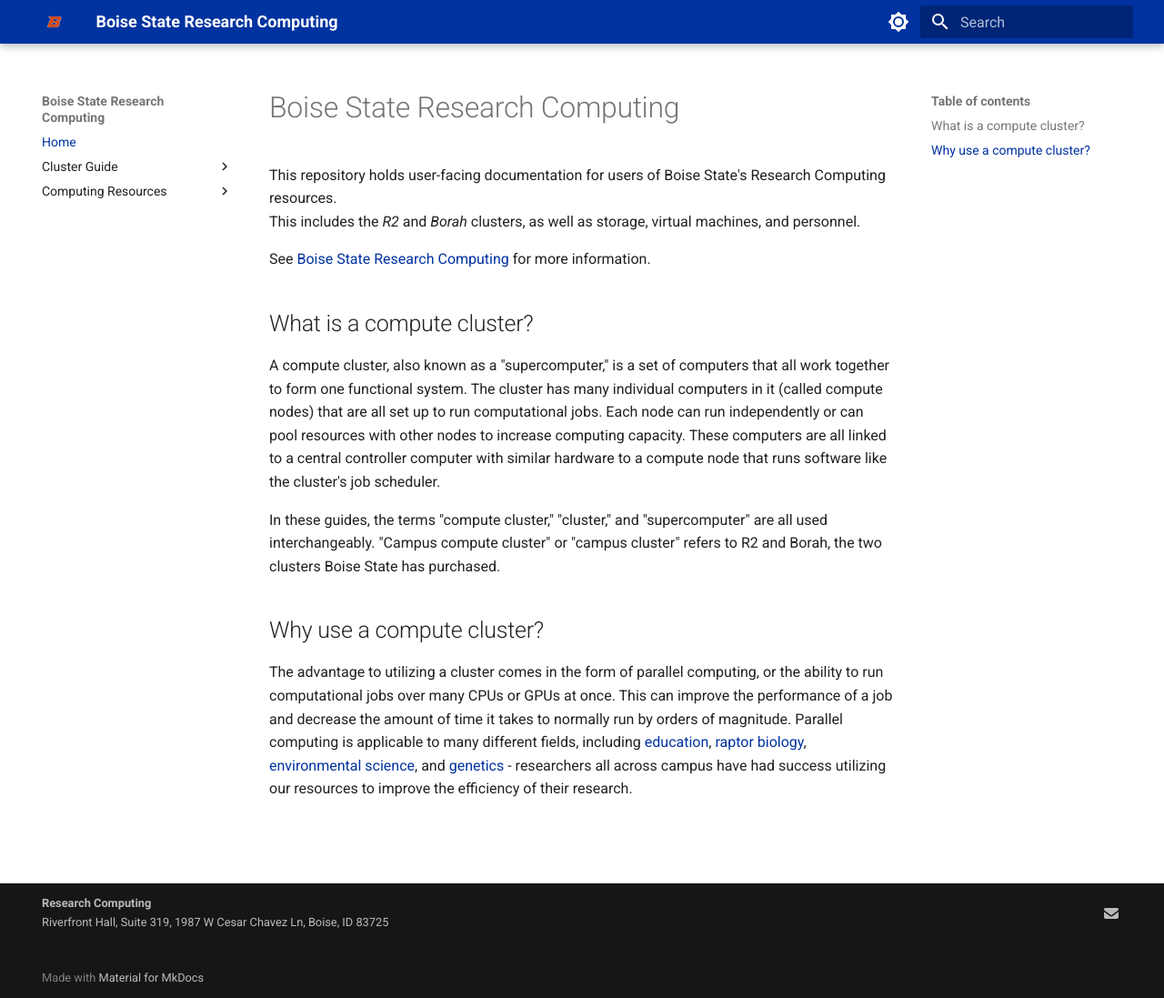
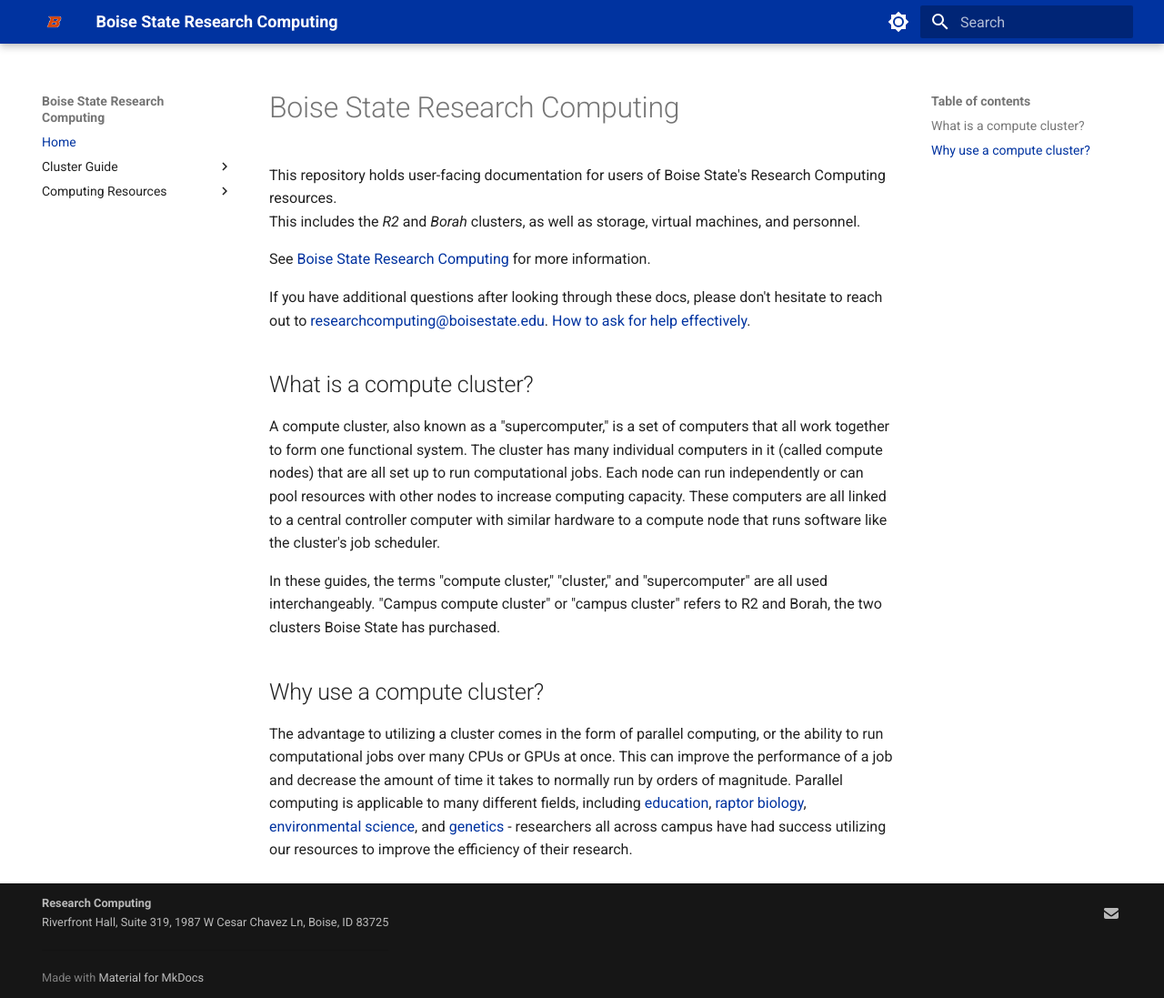
Before and after one commit to bsurc/docs, an MkDocs documentation site: the page built from docs/index.md, in a window 1280 px wide and 1097 px high. Shown: the whole window at 91% size. Built offline with MkDocs 1.6.1 and Material for MkDocs 9.7.7, drawn with Linux system fonts in a browser that asks for light colours.

Commit message:
Add link to asking_questions

```diff
--- a/docs/index.md
+++ b/docs/index.md
@@ -4,6 +4,9 @@ This repository holds user-facing documentation for users of Boise State's Resea
 This includes the _R2_ and _Borah_ clusters, as well as storage, virtual machines, and personnel.
 
 See [Boise State Research Computing](https://www.boisestate.edu/rcs) for more information.
+
+If you have additional questions after looking through these docs, please don't hesitate to reach out to [researchcomputing@boisestate.edu](mailto:researchcomputing@boisestate.edu).
+[How to ask for help effectively](asking_questions.md).
 
 ## What is a compute cluster?
 
```
